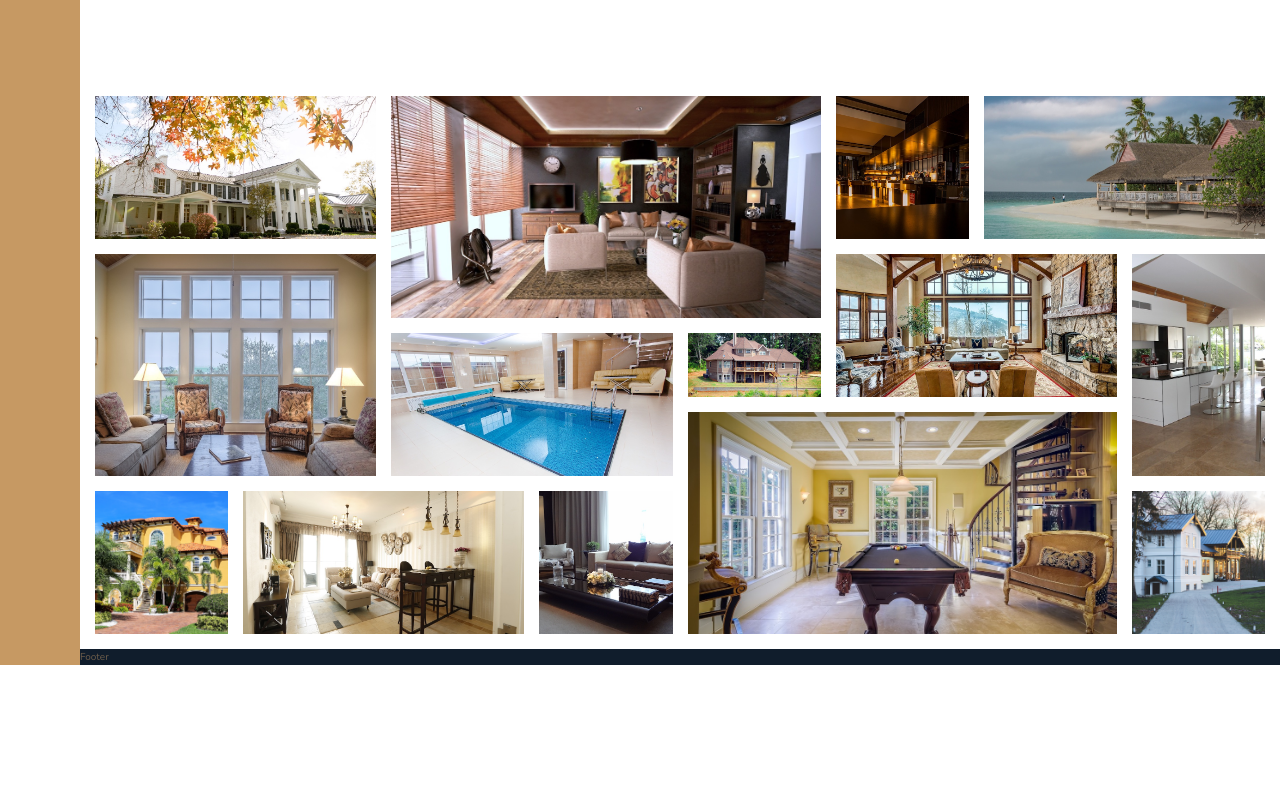
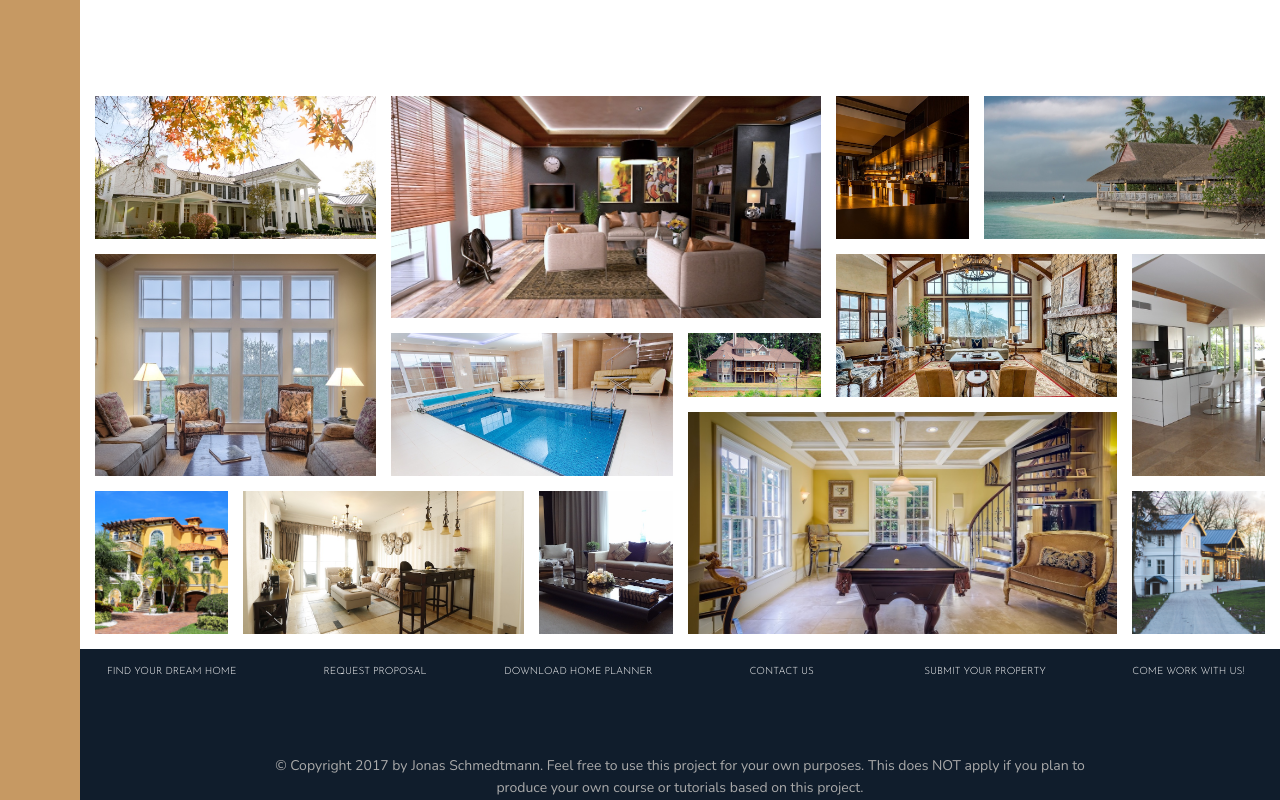
Before and after one commit to Leeyanhawrt/nexter, a website: page index.html in a window 1280 px wide. Shown: the part 3105-3905 px from the top of the page. Before the commit the page ends 3770 px from the top, so only its background shows below. Drawn offline with nearby package versions, Linux system fonts and the light colour scheme.

Commit message:
Finish footer section

```diff
--- a/index.html
+++ b/index.html
@@ -375,6 +375,35 @@
       </figure>
     </section>
 
-    <footer class="footer">Footer</footer>
+    <footer class="footer">
+      <ul class="nav">
+        <li class="nav__item">
+          <a href="#" class="nav__link">Find your dream home</a>
+        </li>
+        <li class="nav__item">
+          <a href="#" class="nav__link">Request proposal</a>
+        </li>
+        <li class="nav__item">
+          <a href="#" class="nav__link">Download home planner</a>
+        </li>
+
+        <li class="nav__item">
+          <a href="#" class="nav__link">Contact us</a>
+        </li>
+
+        <li class="nav__item">
+          <a href="#" class="nav__link">Submit your property</a>
+        </li>
+
+        <li class="nav__item">
+          <a href="#" class="nav__link">Come work with us!</a>
+        </li>
+      </ul>
+      <p class="copyright">
+        &copy; Copyright 2017 by Jonas Schmedtmann. Feel free to use this
+        project for your own purposes. This does NOT apply if you plan to
+        produce your own course or tutorials based on this project.
+      </p>
+    </footer>
   </body>
 </html>
--- a/sass/_footer.scss
+++ b/sass/_footer.scss
@@ -2,3 +2,41 @@
   background-color: $color-secondary;
   grid-column: full-start / full-end;
 }
+
+.nav {
+  list-style: none;
+
+  display: grid;
+  grid-template-columns: repeat(auto-fit, minmax(15rem, 1fr));
+  grid-gap: 2rem;
+  align-items: center;
+
+  &__link:link,
+  &__link:visited {
+    font-size: 1rem;
+    color: #fff;
+    text-decoration: none;
+    font-family: $font-display;
+    text-transform: uppercase;
+    text-align: center;
+    padding: 1.5rem;
+    display: block;
+    transition: all 0.2s;
+  }
+
+  &__link:hover,
+  &__link:active {
+    background-color: rgba(#fff, 0.05);
+    transform: translateY(-3px);
+  }
+}
+
+.copyright {
+  font-size: 1.4rem;
+  color: $color-grey-light-2;
+  margin-top: 6rem;
+  margin-right: auto;
+  margin-left: auto;
+  text-align: center;
+  width: 70%;
+}
```
Also changed, not shown: css/style.css.
